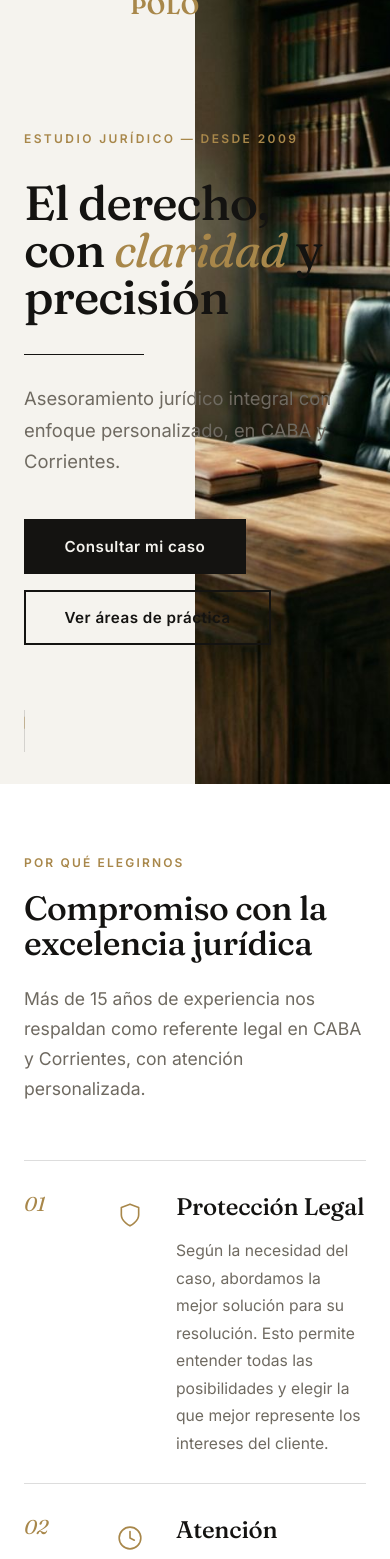
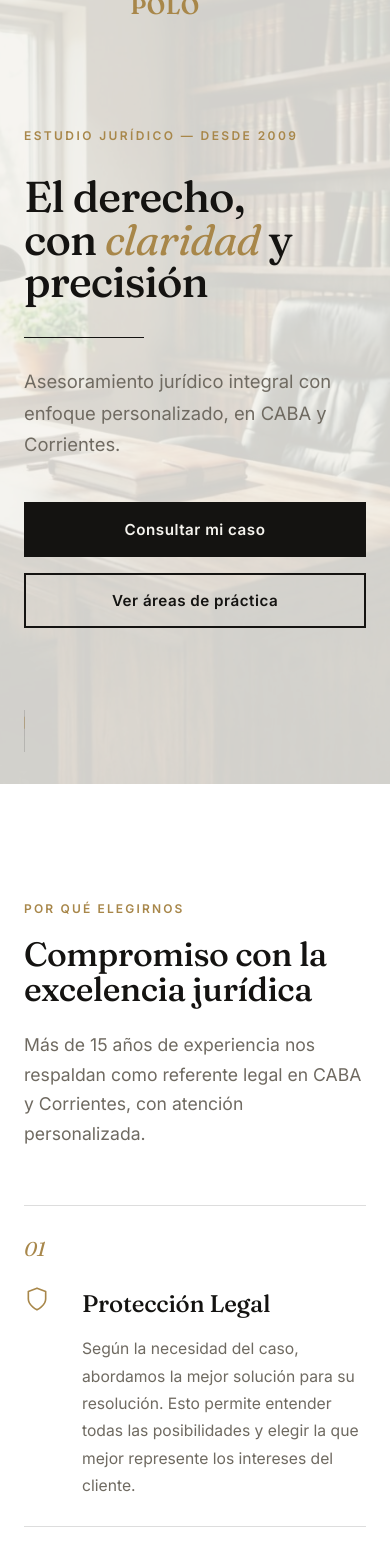
Before and after one commit to kronos5693/EstudioPolo, a React (Vite) app: page / in a window 390 px wide. Shown: the part 60-1619 px from the top of the page. Built offline with nearby package versions, Linux system fonts and the light colour scheme.

Commit message:
style: responsive, focus-visible y reduced-motion

```diff
--- a/src/styles/global.css
+++ b/src/styles/global.css
@@ -948,30 +948,74 @@ body {
 
 /* ── Responsive ──────────────────────────────────────── */
 @media (max-width: 1024px) {
-  .about__grid,
-  .areas__grid   { grid-template-columns: repeat(2, 1fr); }
-  .footer__grid  { grid-template-columns: 1fr 1fr; }
+  .footer__grid { grid-template-columns: 1fr 1fr; }
 }
 
 @media (max-width: 768px) {
   .navbar__links { display: none; }
   .hamburger     { display: flex; }
 
-  .about__grid,
-  .areas__grid,
+  /* Hero: una columna, media como watermark */
+  .hero { padding-top: 130px; }
+
+  .hero__media { width: 100%; opacity: 0.14; }
+
+  .hero__inner { max-width: 100%; }
+
+  .hero__title { font-size: clamp(2.7rem, 11vw, 4rem); }
+
   .stats__grid,
   .contact__grid { grid-template-columns: 1fr; }
 
-  .contact__grid { gap: 3rem; }
   .footer__grid  { grid-template-columns: 1fr; gap: 2rem; }
   .form__row     { grid-template-columns: 1fr; }
 
-  .about,
-  .areas,
-  .testimonial,
-  .contact { padding: 4rem 1.5rem; }
+  /* About: filas apiladas */
+  .about__row {
+    grid-template-columns: 44px 1fr;
+    gap: 14px;
+  }
+
+  .about__row-num {
+    grid-column: 1 / -1;
+    margin-bottom: 4px;
+  }
+
+  .about__row-icon {
+    width: 40px;
+    height: auto;
+    justify-content: flex-start;
+  }
 }
 
 @media (max-width: 480px) {
   .stats__grid { grid-template-columns: 1fr 1fr; }
+  .stat:nth-child(odd) { border-left: none; }
+
+  .hero__actions .btn { width: 100%; }
 }
+
+/* ── Focus visible ───────────────────────────────────── */
+.btn:focus-visible,
+.btn-submit:focus-visible,
+.navbar__brand:focus-visible,
+.hamburger:focus-visible,
+.mobile-menu__link:focus-visible,
+.form__input:focus-visible,
+.form__select:focus-visible,
+.form__textarea:focus-visible {
+  outline: 2px solid var(--color-brass);
+  outline-offset: 3px;
+}
+
+/* ── Reduced motion ──────────────────────────────────── */
+@media (prefers-reduced-motion: reduce) {
+  *,
+  *::before,
+  *::after {
+    transition-duration: 0.01ms !important;
+    animation-duration: 0.01ms !important;
+    animation-iteration-count: 1 !important;
+    scroll-behavior: auto !important;
+  }
+}
```
